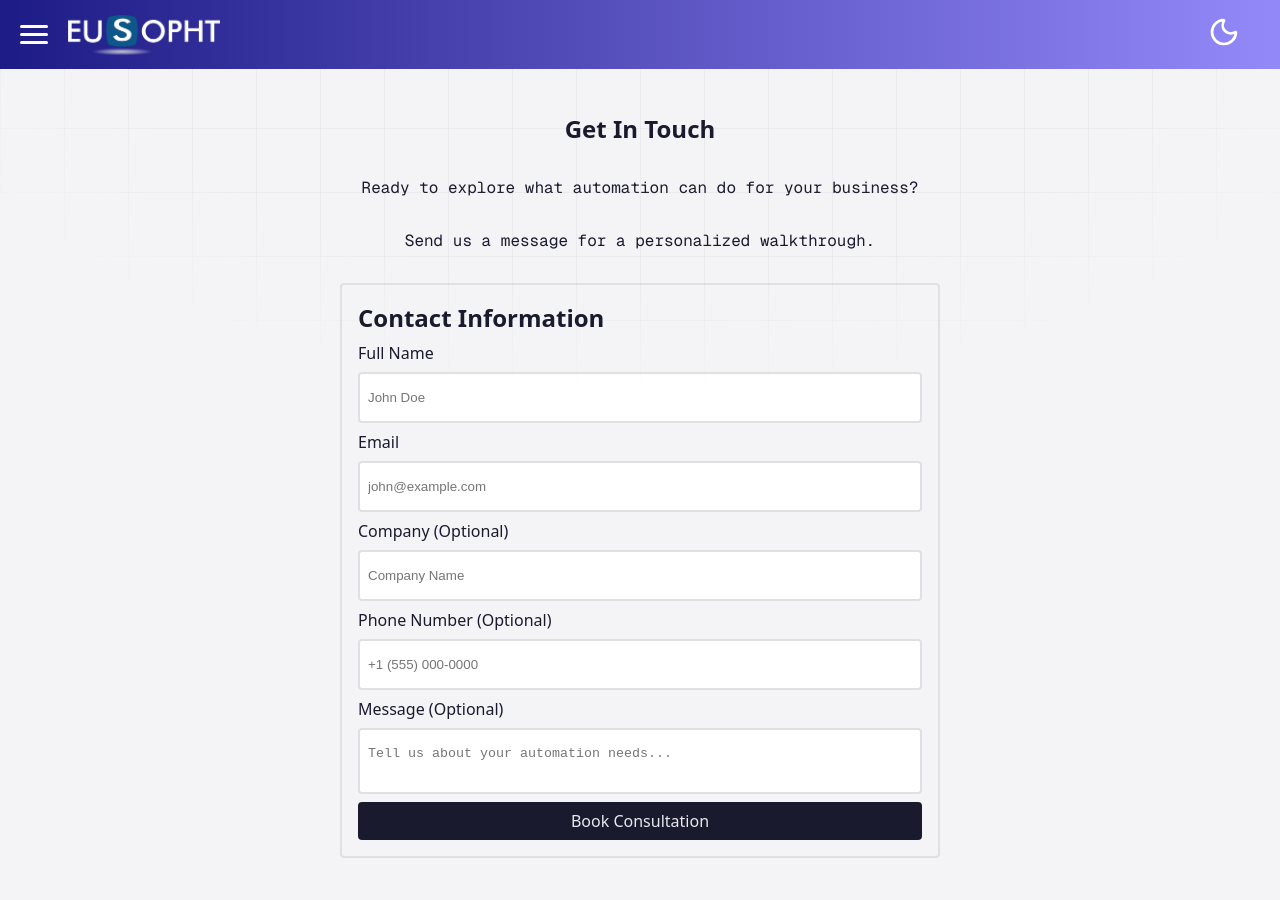
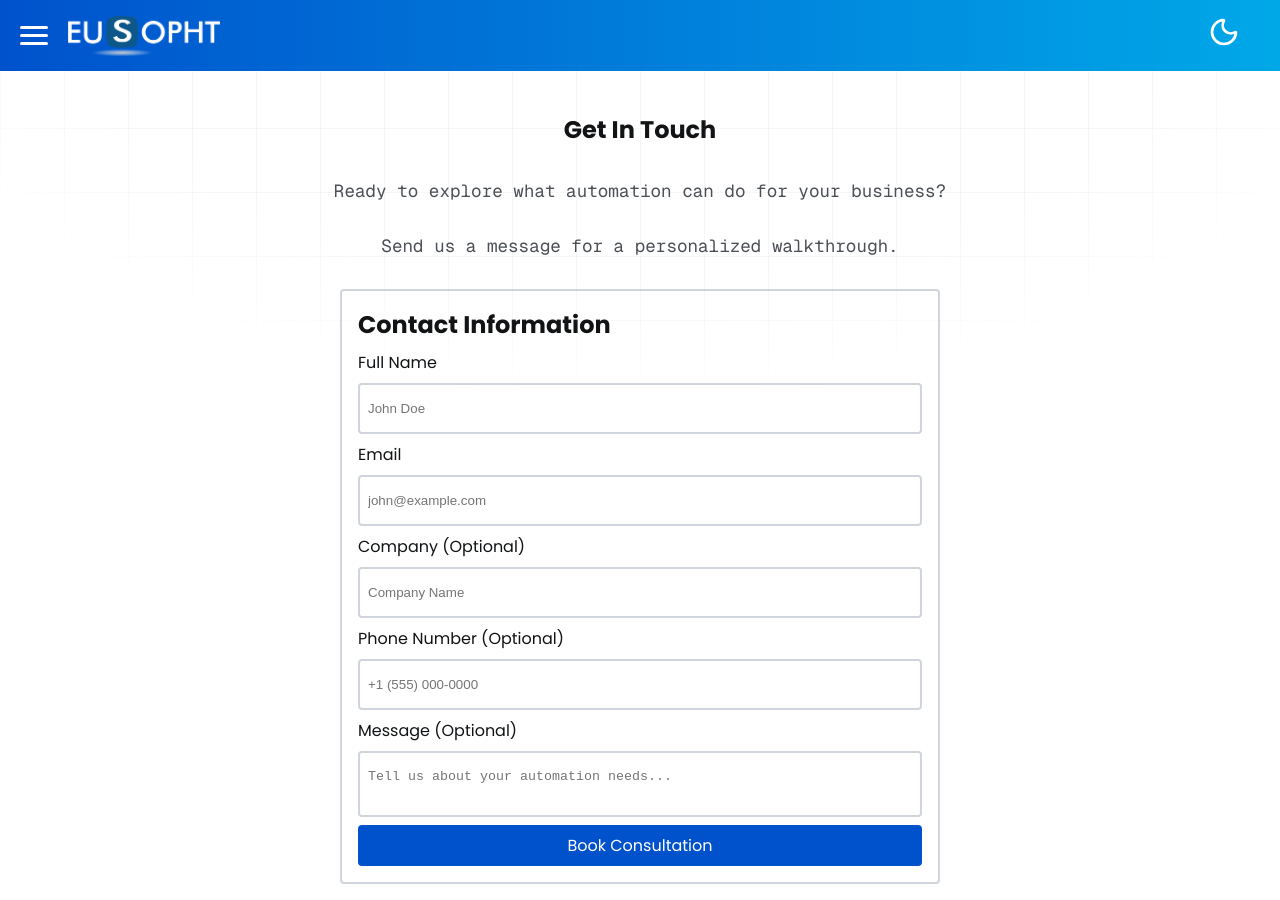
Before and after one commit to FDV103/EuSopht, a Vue app: page /contact in a window 1280 px wide. Before the commit the page ends 874 px from the top, so only its background shows below. Built offline with nearby package versions, Linux system fonts and the light colour scheme.

Commit message:
Update CSS variables with client branding

```diff
--- a/src/assets/main.css
+++ b/src/assets/main.css
@@ -1,9 +1,4 @@
-/* None of this is official yet, still need branding package. I just picked things similar to the existing site. Feel free to change as you please 😄 */
-
-/* Todo: We need to define variables for any colour used in the project in root
-and add the corresponding dark theme colour to the .dark class
-so theme toggle works across all pages */
-@import url('https://fonts.googleapis.com/css2?family=Geist+Mono:wght@100..900&display=swap');
+@import url('https://fonts.googleapis.com/css2?family=Poppins:wght@400;600;700&family=Inter:wght@400;500;600&family=Geist+Mono:wght@100..900&display=swap');
 
 * {
   margin: 0;
@@ -11,54 +6,63 @@ so theme toggle works across all pages */
   box-sizing: border-box;
 }
 
+/* Light theme colours are defined in root, the colours they switch to are defined in .dark using the same variable name */
 :root {
-  /* This is used by the GridPattern component */
+  /* CLIENT REQUESTED - DO NOT CHANGE................................................................................. */
+  --primary-colour: #0052cc;
+  --secondary-colour: #00a8e8;
+  --background-colour: #ffffff;
+  --section-background-colour: #f5f7fa;
+  --text-colour-primary: #111315;
+  --text-colour-secondary: #4b4f56;
+  --font-primary: 'Poppins', sans-serif;
+  --font-secondary: 'Inter', Arial, sans-serif;
+  /* Geist mono was not given in client package, but if you check dev tools it is used as an accent font on many pages. */
+  --font-accent: 'Geist Mono', monospace;
+
+  /* TEAM CREATED - ADD/CHANGE AS NEEDED............................................................................... */
+  --nav-bg-colour: linear-gradient(90deg, var(--primary-colour), var(--secondary-colour));
+  /* A faint border for light theme, none of client light colours worked. Used in contact page currently */
+  --faint-border: #d0d5dd;
+  /* components/GridPattern.vue - subtle grid effect used at top of many pages on the existing site */
   --grid-colour: #80808012;
-  /* Geist mono is used as an accent font in many of our pages. */
-  --accent-font: 'Geist Mono', monospace;
-  --background-colour: #f4f4f6;
-  --text-colour: #1a1a2e;
-  --nav-bg-colour: linear-gradient(90deg, #1d1b85, #9489f9);
-
-  /* Contact page submit btn and FAQ page questions use something like the variables below on the existing site
-    We will also need a 2nd btn colour scheme defined, in existing site their are multiple btn styles
-  */
-  --button-bg-colour: #1a1a2e;
-  --button-text-colour: #e8e8f0;
-  --input-focus-colour: #2a2a3d;
-  /* Many of the pages use a faint border like this for cards etc */
-  --border-colour-faint: #e0e0e0;
 }
 
 .dark {
+  /* CLIENT REQUESTED - DO NOT CHANGE................................................................................. */
+  --primary-colour: #4da6ff;
+  --secondary-colour: #1f6feb;
+  --background-colour: #0f1115;
+  --section-background-colour: #15181d;
+  --text-colour-primary: #e3e6eb;
+  --text-colour-secondary: #00d9ff;
+
+  /* TEAM CREATED - ADD/CHANGE AS NEEDED............................................................................... */
+  --nav-bg-colour: linear-gradient(90deg, var(--secondary-colour), var(--background-colour));
+  --faint-border: var(--section-background-colour);
   --grid-colour: #ffffff08;
-  --background-colour: #0f0f1a;
-  --text-colour: #e8e8f0;
-  --nav-bg-colour: linear-gradient(90deg, #1d1b85, #0f0f1a);
-  --button-bg-colour: #e8e8f0;
-  --button-text-colour: #1a1a2e;
-  --input-focus-colour: #9489f9;
-  --border-colour-faint: #2a2a3d;
 }
 
 body {
   background: var(--background-colour);
-  color: var(--text-colour);
+  color: var(--text-colour-primary);
   min-height: 100vh;
-  font-family:
-    system-ui,
-    -apple-system,
-    BlinkMacSystemFont,
-    'Segoe UI',
-    Roboto,
-    Oxygen,
-    Ubuntu,
-    Cantarell,
-    'Open Sans',
-    'Helvetica Neue',
-    sans-serif;
+  font-family: var(--font-secondary);
   /* This padding is so the navbar doesn't cover any body content*/
   padding-top: 80px;
+}
+
+/* I hate how prettier formats one per line like this */
+h1,
+h2,
+h3,
+h4,
+h5,
+h6,
+button,
+label,
+nav {
+  font-family: var(--font-primary);
 }
 
 nav {
@@ -78,13 +82,13 @@ nav ul {
   background: var(--nav-bg-colour);
 }
 
-/* Todo: refactor in future to accommodate multiple btn types */
+/* Todo: Decide as a team how to approach buttons, this gives light: blue background, white text. dark: light blue background, black text. */
 button {
-  background-color: var(--button-bg-colour);
-  color: var(--button-text-colour);
+  background-color: var(--primary-colour);
+  color: var(--background-colour);
   padding: 0.5rem 1.5rem;
   font-size: 1rem;
-  font-family: inherit;
+  /* for theme icons, just scope this in the navbar if others need borders */
   border: none;
   border-radius: 0.25rem;
 }
--- a/src/views/Contact.vue
+++ b/src/views/Contact.vue
@@ -3,7 +3,7 @@
 
 <script setup>
 import { reactive } from 'vue'
-import GridPattern from '@/components/GridPattern.vue';
+import GridPattern from '@/components/GridPattern.vue'
 
 const form = reactive({
   fullName: '',
@@ -23,7 +23,6 @@ const handleSubmit = () => {}
     <p>Ready to explore what automation can do for your business?</p>
     <p>Send us a message for a personalized walkthrough.</p>
   </section>
-
   <form @submit.prevent="handleSubmit">
     <h2>Contact Information</h2>
     <label for="fullName">Full Name</label>
@@ -45,7 +44,6 @@ const handleSubmit = () => {}
 </template>
 
 <style scoped>
-
 .container {
   display: grid;
   text-align: center;
@@ -54,7 +52,9 @@ const handleSubmit = () => {}
 }
 
 .container p {
-  font-family: var(--accent-font);
+  font-family: var(--font-accent);
+  font-size: 1.1rem;
+  color: var(--text-colour-secondary);
 }
 
 form {
@@ -63,13 +63,13 @@ form {
   width: min(600px, 100% - 2rem);
   padding: 1rem;
   margin: 1rem auto;
-  border: 2px solid var(--border-colour-faint);
+  border: 2px solid var(--faint-border);
   border-radius: 0.25rem;
 }
 
 form input,
 textarea {
-  border: 2px solid var(--border-colour-faint);
+  border: 2px solid var(--faint-border);
   outline: none;
   border-radius: 0.25rem;
   padding: 1rem 0.5rem;
@@ -77,7 +77,7 @@ textarea {
 
 form input:focus,
 textarea:focus {
-  border-color: var(--input-focus-colour);
+  border-color: var(--primary-colour);
 }
 
 textarea {
```
